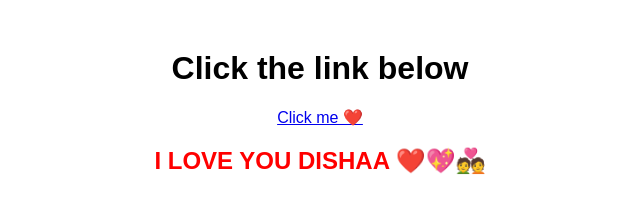
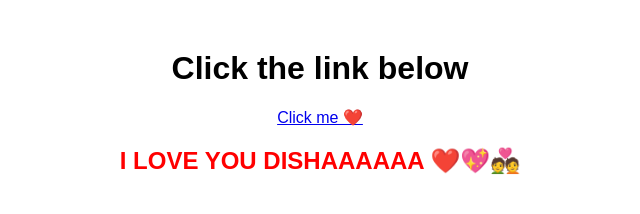
Before and after one commit to Hariom-Garg/lovee, a plain HTML site: page index.html in a window 1280 px wide. Both pictures are taken after a click on the link "Click me ❤️". Shown: the whole page, without its empty margins (320-960 px from the left). Drawn offline with Linux system fonts and the light colour scheme.

Commit message:
Update index.html

```diff
--- a/index.html
+++ b/index.html
@@ -27,7 +27,7 @@
 
     <script>
         function showLoveMessage() {
-            document.getElementById("message").innerText = "I LOVE YOU DISHAA ❤️💖💑";
+            document.getElementById("message").innerText = "I LOVE YOU DISHAAAAAA ❤️💖💑";
         }
     </script>
 
```
